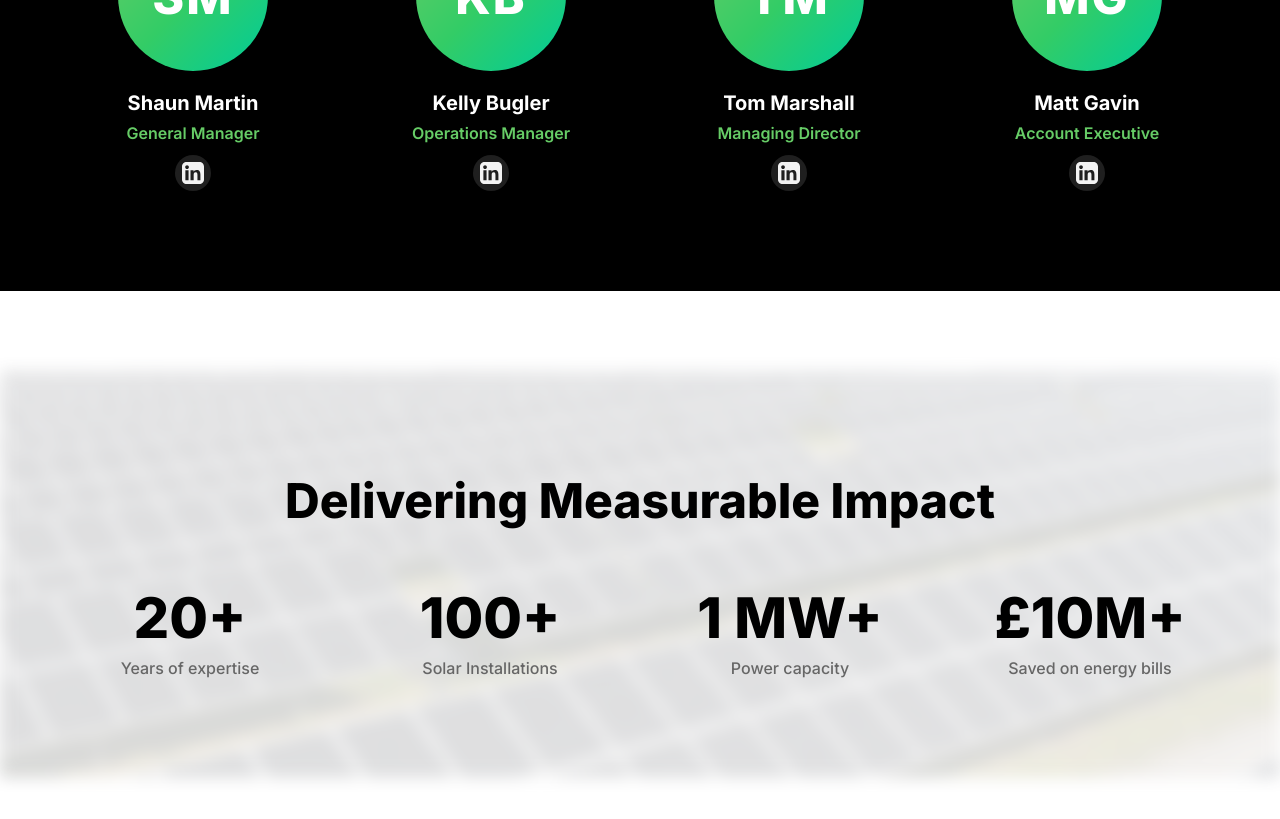
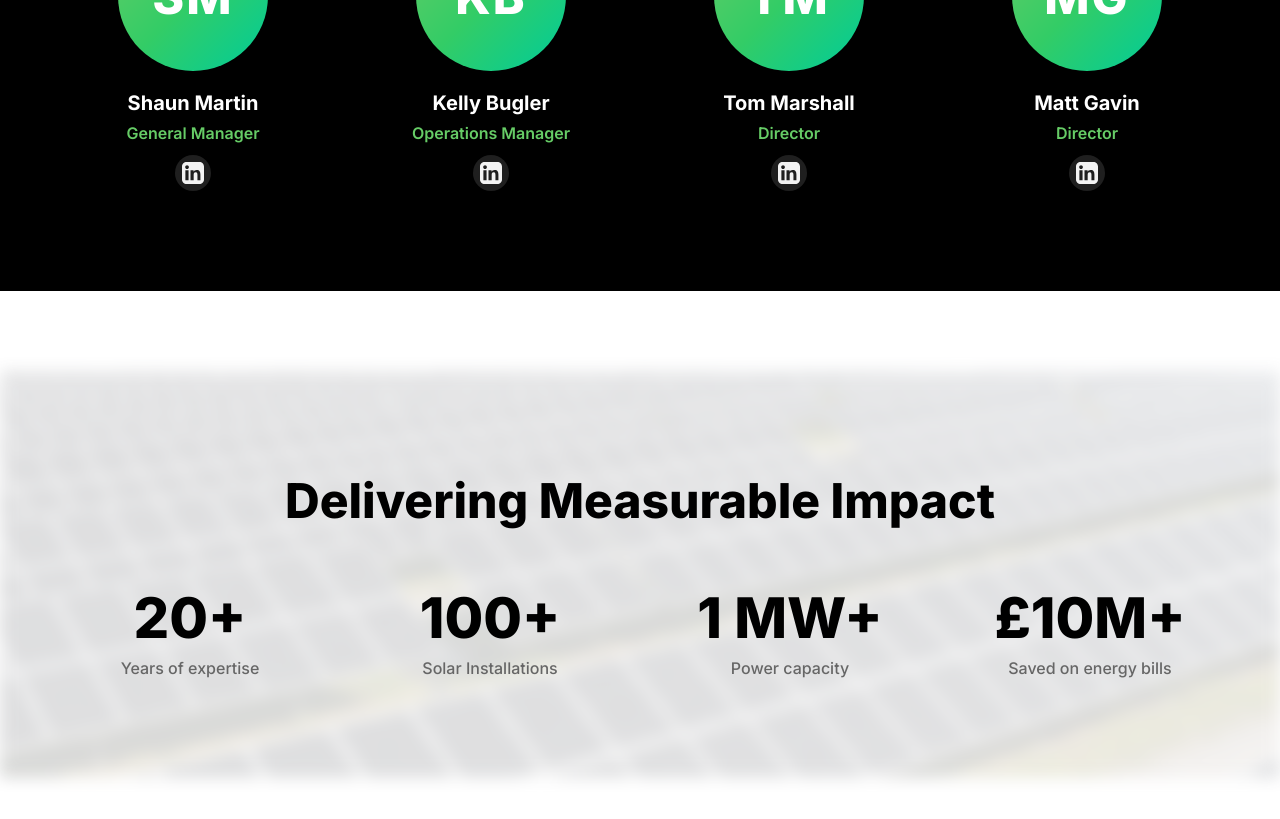
Before and after one commit to margav-energy/Margav-Solar-Website, a React (Vite) app: page /about in a window 1280 px wide. Shown: the part 3380-4199 px from the top of the page. Built offline with nearby package versions, Linux system fonts and the light colour scheme; no server answers.

Commit message:
Update team member roles: Tom Marshall and Matt Gavin changed to Director

```diff
--- a/src/pages/About.jsx
+++ b/src/pages/About.jsx
@@ -74,13 +74,13 @@ const About = () => {
     },
     {
       name: 'Tom Marshall',
-      role: 'Managing Director',
+      role: 'Director',
       image: 'TM',
       linkedinUrl: 'https://www.linkedin.com/in/tombat/'
     },
     {
       name: 'Matt Gavin',
-      role: 'Account Executive',
+      role: 'Director',
       image: 'MG',
       linkedinUrl: 'https://www.linkedin.com/in/matt-margav-660a54112/'
     }
```
